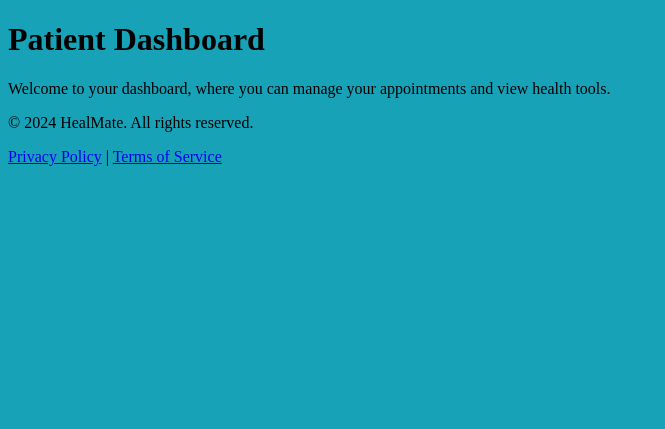
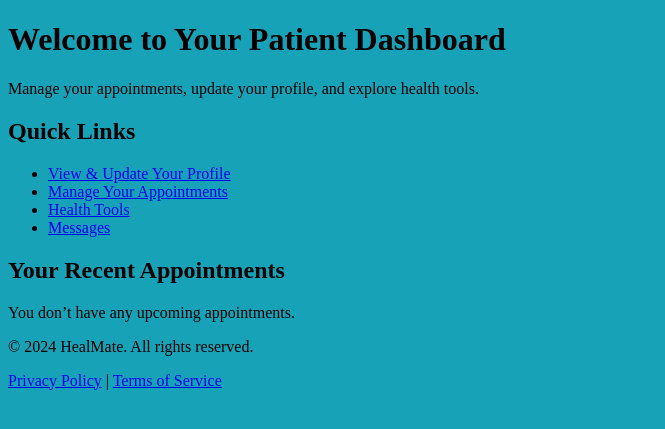
Before and after one commit to easybulb/healmate, a Django app: template templates/dashboard/patient_dashboard.html in a window 1280 px wide. Shown: the part 160-589 px from the top of the page, without its empty margins (0-665 px from the left). Run offline with Django 4.2, Linux system fonts and the light colour scheme; the template is opened without the code that fills it, so the values that code supplies are empty.

Commit message:
update patient_dashboard with more links

```diff
--- a/templates/dashboard/patient_dashboard.html
+++ b/templates/dashboard/patient_dashboard.html
@@ -1,5 +1,23 @@
 {% extends "core/base.html" %}
 {% block content %}
-<h1>Patient Dashboard</h1>
-<p>Welcome to your dashboard, where you can manage your appointments and view health tools.</p>
+    <h1>Welcome to Your Patient Dashboard</h1>
+    <p>Manage your appointments, update your profile, and explore health tools.</p>
+
+    <!-- Links to Profile and Other Sections -->
+    <section>
+        <h2>Quick Links</h2>
+        <ul>
+            <li><a href="{% url 'patient_profile' %}">View & Update Your Profile</a></li>
+            <li><a href="#">Manage Your Appointments</a></li>
+            <li><a href="#">Health Tools</a></li>
+            <li><a href="#">Messages</a></li>
+        </ul>
+    </section>
+
+        <!-- Recent Appointments Section -->
+        <section>
+            <h2>Your Recent Appointments</h2>
+            <p>You don’t have any upcoming appointments.</p> <!-- You can replace this with dynamic content -->
+        </section>
+
 {% endblock %}
```
Also changed, not shown: dashboard/migrations/0004_patientprofile_address_patientprofile_date_of_birth_and_more.py (added).
